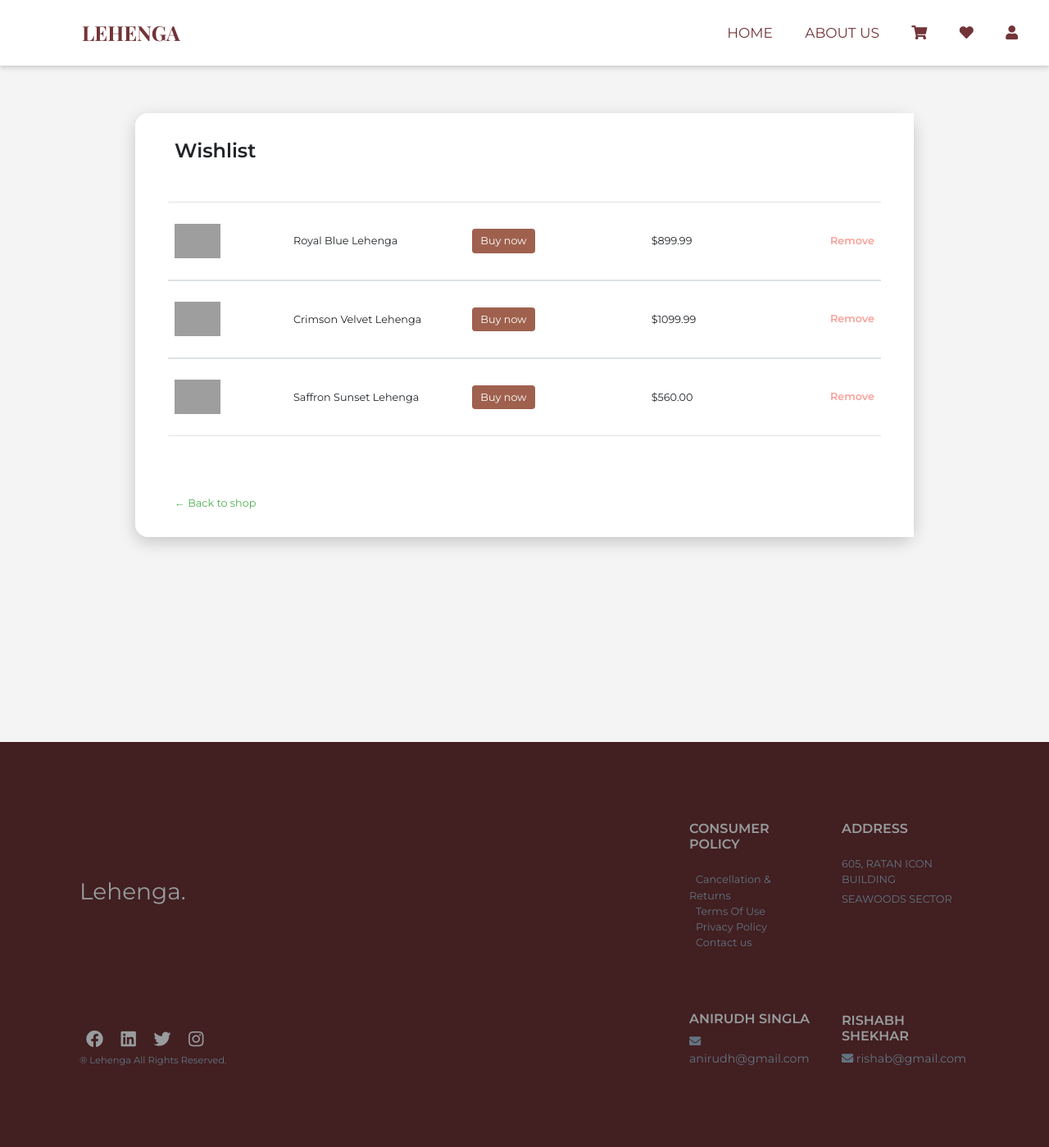
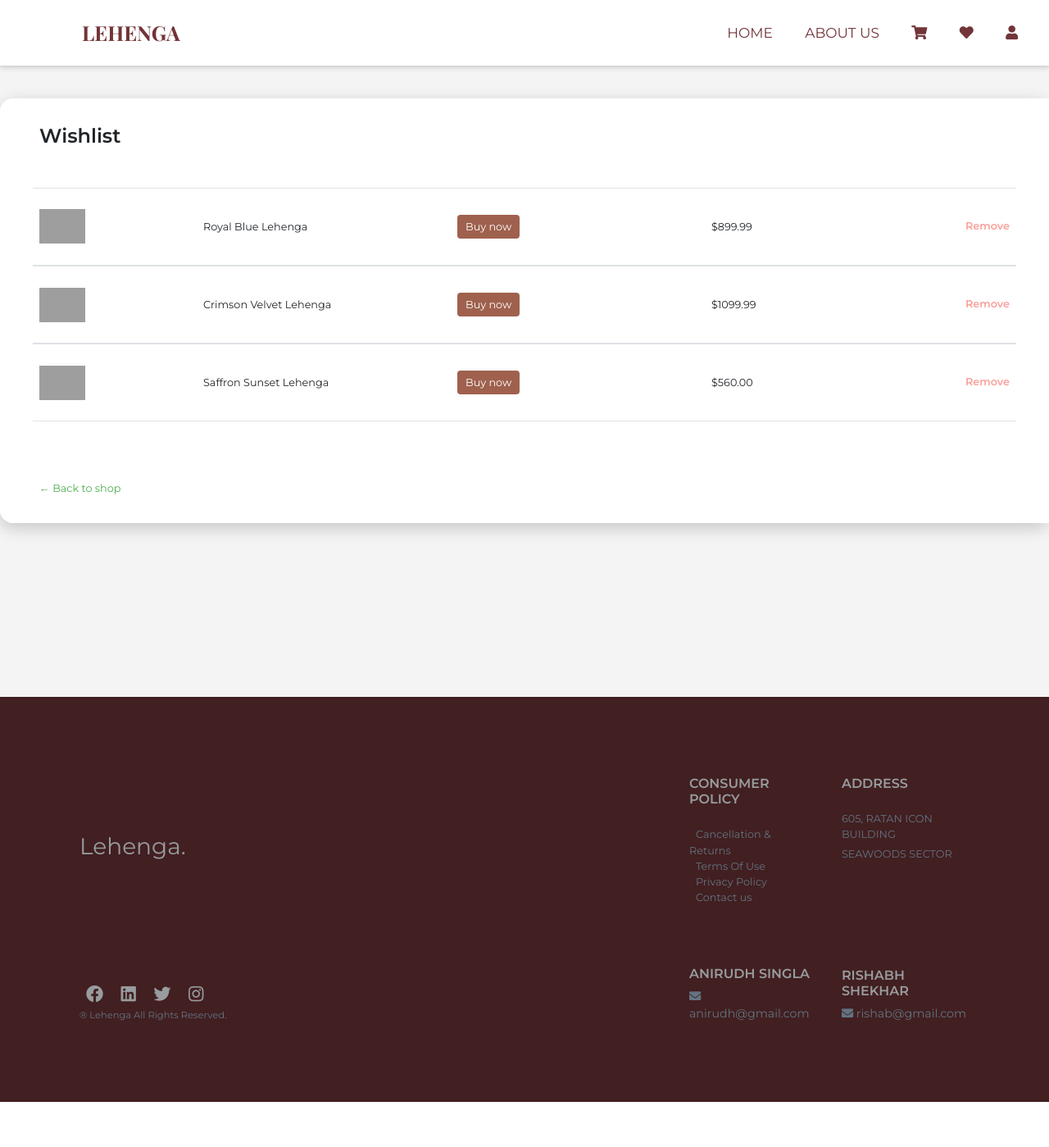
Before and after one commit to herangeo/Lehenga, a Django app: page /wishlist/ in a window 1280 px wide. Shown: the whole page at 82% size. After the commit the page ends 1344 px from the top, so only its background shows below. Run offline with Django 5.2, Linux system fonts and the light colour scheme; a user stored in the database is signed in; data comes from the database, SQL or seed files in the repository; some libraries are stand-ins or nearby versions; grey boxes are pictures that could not be loaded.

Commit message:
Update wishlist_page.html

```diff
--- a/products/templates/wishlist_page.html
+++ b/products/templates/wishlist_page.html
@@ -34,12 +34,29 @@
         }
 
         .card {
-            margin: auto;
-            max-width: 950px;
-            width: 90%;
+          margin: 20px auto;  /* Changed from auto to specific top/bottom margin */
+        width: 100%;
         box-shadow: 0 6px 20px 0 rgba(0, 0, 0, 0.19);
         border-radius: 1rem;
         border: transparent;
+        }
+
+        .content-wrapper {
+        min-height: 100vh;
+        display: flex;
+        flex-direction: column;
+    }
+
+    .main-content {
+        flex: 1 0 auto;
+        padding: 20px 0;
+    }
+    .container-fluid.pb-0 {
+        flex-shrink: 0;  /* Prevent footer from shrinking */
+        width: 100%;
+        margin-top: 50px;  /* Add space between card and footer */
+        background: rgb(66, 31, 33);
+        color: #627482 !important;
     }
 
         @media(max-width:767px) {
@@ -693,7 +710,6 @@ footer {
     float: right;
     line-height: 80px;
     margin-right: 30px;
-    margin-top: 25px;
     cursor: pointer;
     display: none;
   }
@@ -723,7 +739,7 @@ footer {
     label.logo {
       font-size: 22px;
     }
-    ul {
+    nav ul {
       position: fixed;
       width: 100%;
       height: calc(100vh - 80px); /* Adjust for nav height */
@@ -757,6 +773,7 @@ footer {
 
 </style>
 <body>
+  <div class="content-wrapper">
     <nav>
       <input type="checkbox" id="check">
       <label for="check" class="checkbtn">
@@ -792,10 +809,7 @@ footer {
         </li>
       </ul>
     </nav>
-  <br>
-  <br>
-  <br>
-
+    <div class="main-content">
       <div class="card">
         <div class="row">
             <div class="col-md-12 cart">
@@ -829,6 +843,9 @@ footer {
                 {% endfor %}
                 <div class="back-to-shop"><a href="{% url 'main_page' %}">&leftarrow; Back to shop</a></div>
                 {% endif %}
+            </div>
+        </div>
+
     </div>
     </div>
 
```
Lines whose indentation alone changed are shown as unchanged.
